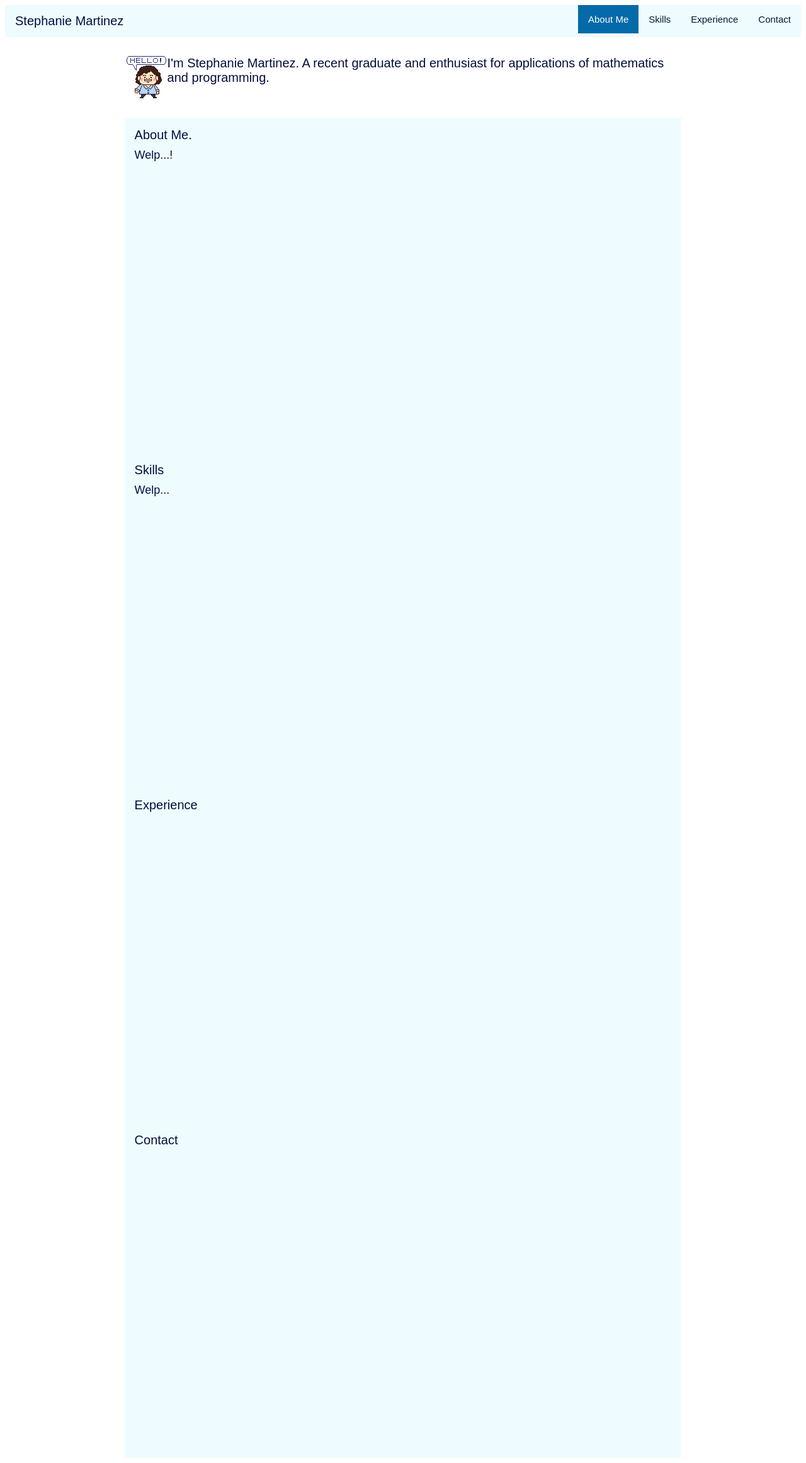
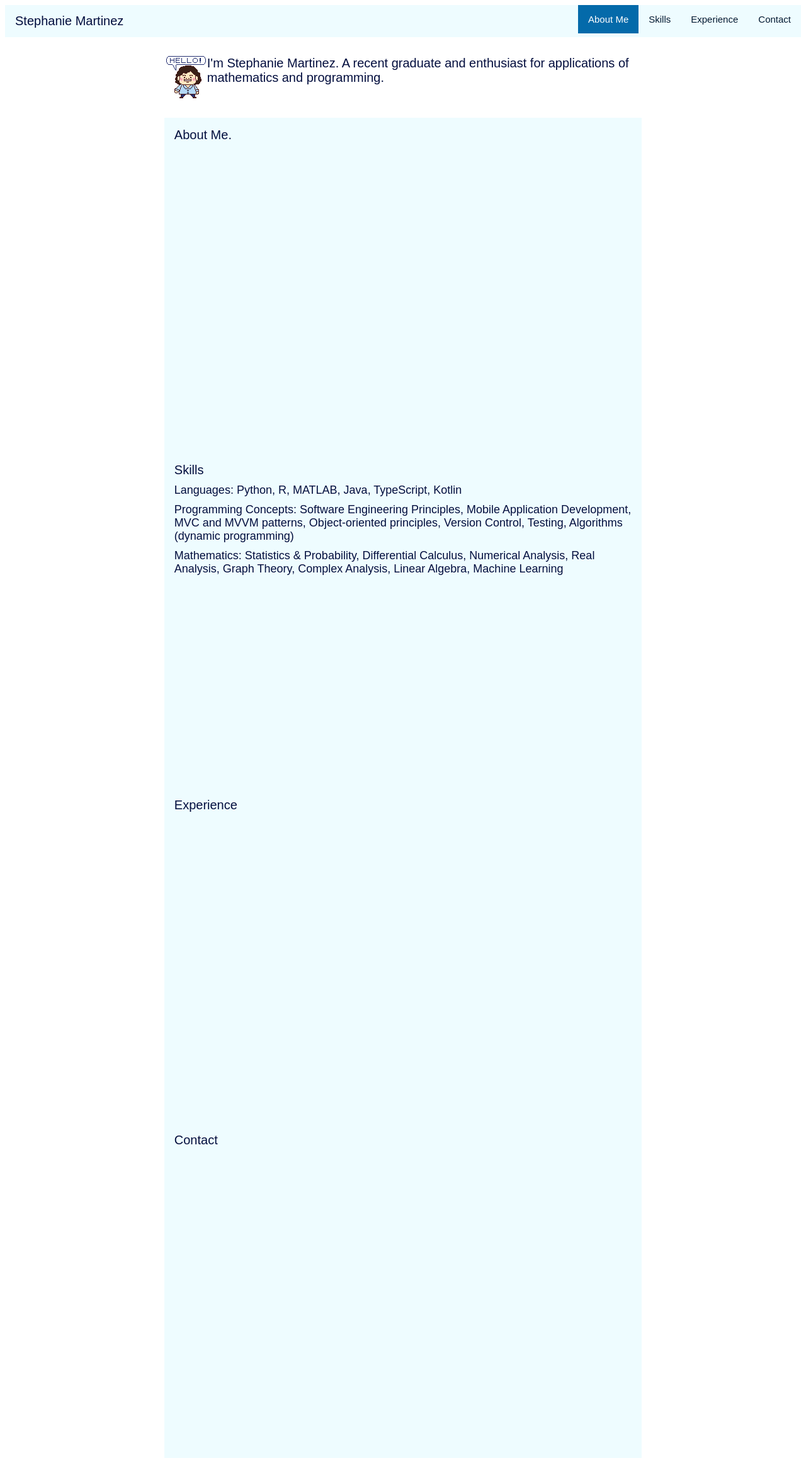
Before and after one commit to Stephanie-Delicia/stephanie-delicia.github.io, a PHP site: page / in a window 1280 px wide. Shown: the whole page at 63% size. Run offline with PHP 8.4, Linux system fonts and the light colour scheme.

Commit message:
Add files via upload

```diff
--- a/css/styles.css
+++ b/css/styles.css
@@ -72,8 +72,8 @@ body {
     overflow: hidden;
     grid-row: 2;
     font-size: 20px;
-    margin-left: 15%;
-    margin-right: 15%;
+    margin-left: 20%;
+    margin-right: 20%;
   }
 
   /* --------------------- General Content Boxes ---------------- */
@@ -84,8 +84,8 @@ body {
     height: 500px;
     top: 200px;
     padding: 16px;
-    margin-left: 15%;
-    margin-right: 15%;
+    margin-left: 20%;
+    margin-right: 20%;
   }
 
   .generalContent header {
--- a/index.html
+++ b/index.html
@@ -29,14 +29,24 @@
 <!--------------------- About Me page --------------------->
 <div class="generalContent">
     <header id="aboutMe"> About Me. </header>
-    <content> Welp...! </content>
 
 </div>
 
 <!--------------------- Skills page --------------------->
 <div class="generalContent">
     <header id="skills"> Skills </header>
-    <content> Welp... </content>
+
+    <content>
+        Languages: Python, R, MATLAB, Java, TypeScript, Kotlin
+    </content>
+
+    <content> Programming Concepts: Software Engineering Principles, Mobile Application Development,
+        MVC and MVVM patterns, Object-oriented principles, Version Control, Testing, Algorithms (dynamic programming) </content>
+
+    <content>
+        Mathematics: Statistics & Probability, Differential Calculus, Numerical Analysis,
+        Real Analysis, Graph Theory, Complex Analysis, Linear Algebra, Machine Learning
+    </content>
 </div>
 
 
```
